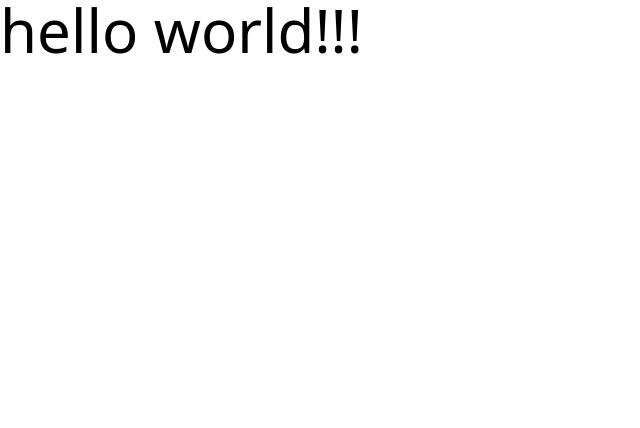
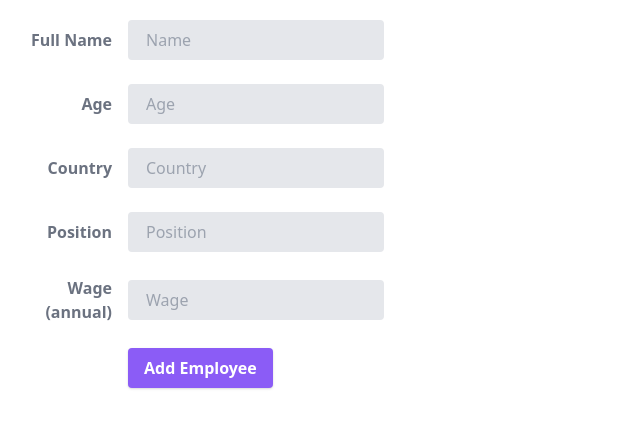
Before and after one commit to samanthalaine/employee-management-system, a React (Create React App) app in the folder client/: page / in a window 1280 px wide. Shown: the top 428 px of the page, without its empty margins (0-640 px from the left). Built offline with nearby package versions, Linux system fonts and the light colour scheme; the HTML template or start-up script is replaced by a standard one.

Commit message:
created employee form

```diff
--- a/client/src/App.js
+++ b/client/src/App.js
@@ -1,10 +1,11 @@
-
+import EmployeeForm from "./components/EmployeeForm";
 
 function App() {
+
   return (
-    <div>
-      <h1 className="text-6xl">hello world!!!</h1>
-    </div>
+    <>
+    <EmployeeForm/>
+    </>
   );
 }
 
--- /dev/null
+++ b/client/src/components/EmployeeForm.js
@@ -0,0 +1,91 @@
+import {useState} from 'react'
+
+
+function EmployeeForm() {
+    const [name, setName] = useState('')
+
+    return (
+        <form class="w-full max-w-sm mt-5">
+      <div class="md:flex md:items-center mb-6">
+        <div class="md:w-1/3">
+          <label class="block text-gray-500 font-bold md:text-right mb-1 md:mb-0 pr-4">
+            Full Name
+          </label>
+        </div>
+        <div class="md:w-2/3">
+          <input
+            class="bg-gray-200 appearance-none border-2 border-gray-200 rounded w-full py-2 px-4 text-gray-700 leading-tight focus:outline-none focus:bg-white focus:border-purple-500"
+            type="text"
+            placeholder="Name"
+          />
+        </div>
+      </div>
+      <div class="md:flex md:items-center mb-6">
+        <div class="md:w-1/3">
+          <label class="block text-gray-500 font-bold md:text-right mb-1 md:mb-0 pr-4">
+            Age
+          </label>
+        </div>
+        <div class="md:w-2/3">
+          <input
+            class="bg-gray-200 appearance-none border-2 border-gray-200 rounded w-full py-2 px-4 text-gray-700 leading-tight focus:outline-none focus:bg-white focus:border-purple-500"
+            type="number"
+            placeholder="Age"
+          />
+        </div>
+      </div>
+      <div class="md:flex md:items-center mb-6">
+        <div class="md:w-1/3">
+          <label class="block text-gray-500 font-bold md:text-right mb-1 md:mb-0 pr-4">
+            Country
+          </label>
+        </div>
+        <div class="md:w-2/3">
+          <input
+            class="bg-gray-200 appearance-none border-2 border-gray-200 rounded w-full py-2 px-4 text-gray-700 leading-tight focus:outline-none focus:bg-white focus:border-purple-500"
+            type="text"
+            placeholder="Country"
+          />
+        </div>
+      </div>
+      <div class="md:flex md:items-center mb-6">
+        <div class="md:w-1/3">
+          <label class="block text-gray-500 font-bold md:text-right mb-1 md:mb-0 pr-4">
+            Position
+          </label>
+        </div>
+        <div class="md:w-2/3">
+          <input
+            class="bg-gray-200 appearance-none border-2 border-gray-200 rounded w-full py-2 px-4 text-gray-700 leading-tight focus:outline-none focus:bg-white focus:border-purple-500"
+            type="text"
+            placeholder="Position"
+          />
+        </div>
+      </div>
+      <div class="md:flex md:items-center mb-6">
+        <div class="md:w-1/3">
+          <label class="block text-gray-500 font-bold md:text-right mb-1 md:mb-0 pr-4">
+            Wage (annual)
+          </label>
+        </div>
+        <div class="md:w-2/3">
+          <input
+            class="bg-gray-200 appearance-none border-2 border-gray-200 rounded w-full py-2 px-4 text-gray-700 leading-tight focus:outline-none focus:bg-white focus:border-purple-500"
+            type="number"
+            placeholder="Wage"
+          />
+        </div>
+      </div>
+      <div class="md:flex md:items-center">
+        <div class="md:w-1/3"></div>
+        <div class="md:w-2/3">
+          <button class="shadow bg-purple-500 hover:bg-purple-400 focus:shadow-outline focus:outline-none text-white font-bold py-2 px-4 rounded">
+            Add Employee
+          </button>
+        </div>
+      </div>
+    </form>
+    )
+}
+
+export default EmployeeForm
```
Also changed, not shown: 2 other files (tests, documents, lock files or other folders).
